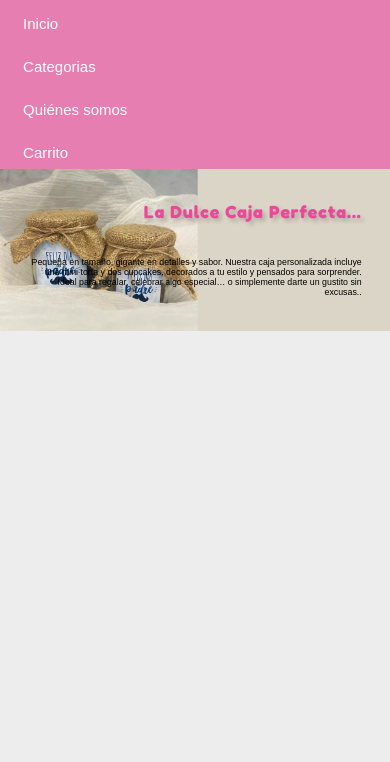
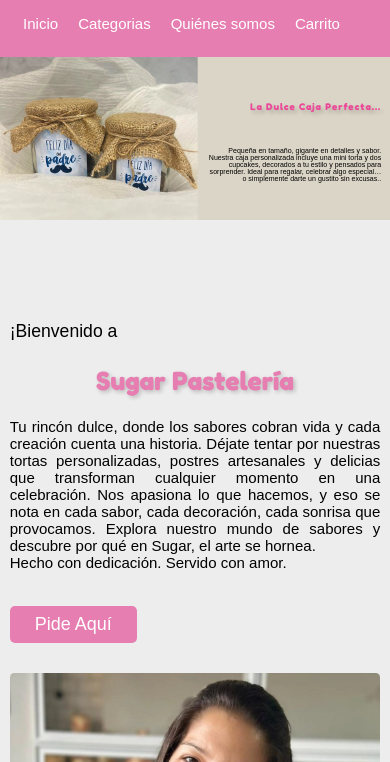
Before and after one commit to davidventuraguzman/ProyectoFinal, a plain HTML site: page index.html in a window 390 px wide. Shown: the part 82-844 px from the top of the page. Drawn offline with Linux system fonts and the light colour scheme; a web font is replaced by a local one.

Commit message:
repanpanos

```diff
--- a/css/styles.css
+++ b/css/styles.css
@@ -14,37 +14,30 @@
 html {
     box-sizing: border-box;
     font-size: 62.5%;
-    font-family: 'Poppins', sans-serif;
+    overflow-x: hidden;
 }
-
 body {
     background: var(--gris-claro);
     margin: 0;
     padding: 0;
     color: var(--negro);
 }
-
 .heading-1 {
     text-align: center;
     font-weight: 500;
     font-size: 3rem;
 }
-
-h1,
-h2 {
+h1,h2 {
     font-family: var(--titulos);
 }
-
-h3,
-p,
-a {
+h3,p,a {
     font-family: var(--parrafos);
 }
-
 img {
     max-width: 100%;
+    height: auto;
+    display: block;
 }
-
 .btn {
     text-decoration: none;
     color: var(--blanco);
@@ -54,13 +47,11 @@ img {
     border-radius: 5px;
     transition: all .3s ease-in-out;
 }
-
 .btn-rosado {
     background-color: var(--rosado);
     display: inline-block;
     margin-top: 20px;
 }
-
 .btn-rosado:hover {
     background-color: var(--rosado-fuerte);
 }
@@ -71,7 +62,6 @@ img {
     margin: 0 auto;
     width: 95%;
 }
-
 .contenedor-navegacion {
     background-color: var(--rosado);
     width: 100%;
@@ -79,20 +69,17 @@ img {
     padding: 0 2rem;
     box-sizing: border-box;
 }
-
 .contenido-navegacion {
     display: flex;
     align-items: center;
     justify-content: space-between;
 }
-
 .logo h2 {
     letter-spacing: 1px;
     font-size: 27px;
     color: var(--blanco);
     font-family: 'AmaricSC';
 }
-
 .navegacion a {
     text-decoration: none;
     font-size: 17px;
@@ -100,7 +87,6 @@ img {
     color: var(--blanco);
     transition: color .3s ease-in-out;
 }
-
 .navegacion a:hover {
     color: var(--rosado-suave);
 }
@@ -112,7 +98,6 @@ img {
     position: relative;
     overflow: hidden;
 }
-
 .carrusel ul {
     display: flex;
     padding: 0;
@@ -121,25 +106,22 @@ img {
     margin: 0;
     padding: 0;
 }
-
 .carrusel li {
     width: 100%;
     list-style: none;
     position: relative;
 }
-
 .txt {
     position: absolute;
     top: 50%;
     right: 0;
     transform: translateY(-50%);
     width: 50%;
-    padding: 0 80px;
-    border-radius: 8px;
+    padding: 0 8rem;
+    border-radius: 8rem;
     box-sizing: border-box;
     text-align: right;
 }
-
 .txt h2 {
     font-size: 45px;
     margin-bottom: 35px;
@@ -147,12 +129,10 @@ img {
     color: var(--rosado-fuerte);
     text-shadow: 3px 3px 4px #00000033;
 }
-
 .carrusel img {
     width: 100%;
     object-fit: cover;
 }
-
 .carrusel p {
     color: var(--negro);
     font-size: 20px;
@@ -162,31 +142,24 @@ img {
     0% {
         margin-left: 0;
     }
-
     20% {
         margin-left: 0;
     }
-
     25% {
         margin-left: -100%;
     }
-
     45% {
         margin-left: -100%;
     }
-
     50% {
         margin-left: -200%;
     }
-
     70% {
         margin-left: -200%;
     }
-
     75% {
         margin-left: -300%;
     }
-
     100% {
         margin-left: -300%;
     }
@@ -196,47 +169,37 @@ img {
 .contenedor-nosotros {
     display: flex;
     justify-content: space-between;
-    padding-top: 40px;
+    padding-top: 3rem;
 }
-
-.texto-nosotros,
-.imagenes-nosotros {
-    flex: 0 0 calc(50% - 10px);
+.texto-nosotros, .imagenes-nosotros {
+    flex: 0 0 calc(50% - 1rem);
 }
-
 .texto-nosotros .bienvenido {
     font-size: 30px;
 }
-
 .texto-nosotros h1 {
     font-size: 50px;
     color: var(--rosado);
     text-align: center;
     text-shadow: 2px 2px 4px #00000033;
 }
-
 .texto-nosotros p {
     font-size: 15px;
     text-align: justify;
     color: var(--negro);
 }
-
 .imagenes-nosotros {
     display: flex;
     justify-content: space-between;
 }
-
 .imagenes-nosotros img {
-    border-radius: 5px;
+    border-radius: 0.5rem;
 }
-
-.imagen1,
-.imagenes2 {
-    flex: 0 0 calc(50% - 10px);
+.imagen1,.imagenes2 {
+    flex: 0 0 calc(50% - 1rem);
 }
-
 .imagenes2 img {
-    margin-bottom: 10px;
+    margin-bottom: 1rem;
 }
 
 /*Mejores Productos*/
@@ -246,14 +209,12 @@ img {
     gap: 2rem;
     margin-bottom: 3rem;
 }
-
 .container-options {
     display: flex;
     justify-content: center;
     gap: 2rem;
     margin-bottom: 1rem;
 }
-
 .container-options span {
     color: #777;
     background-color: var(--blanco);
@@ -264,12 +225,10 @@ img {
     cursor: pointer;
     transition: background-color 0.3s ease, color 0.3s ease;
 }
-
 .container-options span:hover {
     background-color: var(--rosado);
     color: var(--blanco);
 }
-
 .container-options span.active {
     background-color: var(--rosado);
     color: var(--blanco);
@@ -281,7 +240,6 @@ img {
     grid-template-columns: repeat(auto-fit, minmax(20rem, 1fr));
     gap: 3rem;
 }
-
 .card-product {
     background-color: var(--blanco);
     padding: 2rem 3rem;
@@ -289,15 +247,12 @@ img {
     cursor: pointer;
     box-shadow: 0 0 2px #0000001a;
 }
-
 .container-img {
     position: relative;
 }
-
 .container-img img {
     width: 100%;
 }
-
 .container-img .discount {
     position: absolute;
     left: 0;
@@ -307,11 +262,9 @@ img {
     border-radius: 1rem;
     font-size: 1.2rem;
 }
-
 .card-product:hover .discount {
     background-color: var(--negro);
 }
-
 .button-group {
     display: flex;
     flex-direction: column;
@@ -323,11 +276,9 @@ img {
     z-index: -1;
     transition: all 0.4s ease;
 }
-
 .button-group span {
     border: 1px solid var(--rosado);
     padding: 0.8rem;
-
     display: flex;
     align-items: center;
     justify-content: center;
@@ -335,25 +286,20 @@ img {
     cursor: pointer;
     transition: all 0.4s ease;
 }
-
 .button-group span:hover {
     background-color: var(--rosado);
 }
-
 .button-group span i {
     font-size: 1.5rem;
     color: var(--rosado);
 }
-
 .button-group span:hover i {
     color: var(--blanco);
 }
-
 .card-product:hover .button-group {
     z-index: 0;
     right: -1rem;
 }
-
 .content-card-product {
     display: grid;
     justify-items: center;
@@ -361,31 +307,25 @@ img {
     grid-template-rows: repeat(4, min-content);
     row-gap: 1rem;
 }
-
 .stars {
     grid-row: 1/2;
     grid-column: 1/-1;
 }
-
 .stars i {
     font-size: 1.3rem;
     color: var(--rosado);
 }
-
 .content-card-product h3 {
     grid-row: 2/3;
     grid-column: 1/-1;
-
     font-weight: 400;
     font-size: 1.6rem;
     margin-bottom: 1rem;
     cursor: pointer;
 }
-
 .content-card-product h3:hover {
     color: var(--rosado);
 }
-
 .add-cart {
     justify-self: start;
     border: 2px solid var(--rosado);
@@ -393,40 +333,32 @@ img {
     border-radius: 50%;
     cursor: pointer;
     transition: all 0.4s ease;
-
     display: flex;
     align-items: center;
     justify-content: center;
 }
-
 .add-cart:hover {
     background-color: var(--rosado);
 }
-
 .add-cart i {
     font-size: 1.5rem;
     color: var(--rosado);
 }
-
 .add-cart:hover i {
     color: var(--blanco);
 }
-
 .content-card-product .price {
     justify-self: end;
     align-self: center;
-
     font-size: 1.7rem;
     font-weight: 600;
 }
-
 .content-card-product .price span {
     font-size: 1.5rem;
     font-weight: 400;
     text-decoration: line-through;
     color: #777;
     margin-left: 0.5rem;
-
 }
 
 /*Pie de página*/
@@ -435,43 +367,33 @@ img {
     background-color: var(--rosado);
     padding: 80px;
 }
-
 .contenedor-piepagina {
     display: flex;
     justify-content: space-between;
 }
-
 .info {
     flex: 0 0 calc(25% - 10px);
 }
-
-.info h3,
-.info p {
+.info h3,.info p {
     text-align: center;
     color: var(--blanco);
 }
-
 .info p {
     font-size: 15px;
 }
-
 .info h3 {
     font-size: 20.2px;
     font-weight: 600;
 }
-
 .redes-pie {
     text-align: center;
     font-size: 30px;
 }
-
-.redes-pie a,
-.redes-pie p {
+.redes-pie a, .redes-pie p {
     text-decoration: none;
     color: inherit;
     color: var(--blanco);
 }
-
 .footer {
     text-align: center;
     background-color: var(--rosado-fuerte);
@@ -486,9 +408,9 @@ img {
     }
     /* Navegación */
     .contenedor-navegacion {
-        padding: 0 1rem;
+        padding: 0rem 1rem;
+        align-items: center;
     }
-
     .contenido-navegacion {
         flex-direction: column;
         align-items: flex-start;
@@ -497,42 +419,48 @@ img {
     .navegacion {
         width: 100%;
         display: flex;
-        flex-direction: column;
         gap: 10px;
+        padding-bottom: 2rem;
+    }
+    .contenido-navegacion h2{
+        align-content: center;
     }
     .navegacion a {
         font-size: 15px;
         padding: 8px 5px;
     }
+
     /* Carrusel */
+    .carrusel {
+    height: auto;
+    aspect-ratio: 16 / 9;
+    }
+    .carrusel img {
+    height: auto;
+    }
     .carrusel ul li {
         position: relative;
     }
     .txt {
-        width: 90%;
         padding: 0 1rem;
         position: absolute;
-        top: 40%;
-        left: 50%;
+        top: 45%;
+        left: 75%;
         transform: translate(-50%, -40%);
         text-align: right;
-
+        width: 50%;
     }
     .txt h2 {
-        font-size: 2rem;
+        font-size: 1.1rem;
     }
     .carrusel p {
-        font-size: 1rem;
+        font-size: 0.8rem;
     }
 
     /* Sección Nosotros */
     .contenedor-nosotros {
         flex-direction: column;
-        gap: 20px;
-    }
-    .texto-nosotros,
-    .imagenes-nosotros {
-        flex: 1 1 100%;
+        gap: 30px;
     }
     .texto-nosotros h1 {
         font-size: 3rem;
@@ -543,9 +471,12 @@ img {
     .imagenes-nosotros {
         flex-direction: column;
     }
-    .imagen1,
-    .imagenes2 {
+    .imagen1, .imagenes2 {
         width: 100%;
+    }
+    .container-products {
+        grid-template-columns: 1fr !important;
+        gap: 2rem;
     }
     .imagenes2 img {
         width: 100%;
--- a/index.html
+++ b/index.html
@@ -19,7 +19,7 @@
                     <h2>Sugar Pasteleria</h2>
                 </div>
                 <nav class="navegacion">
-                    <a href="inicio.html">Inicio</a>
+                    <a href="index.html">Inicio</a>
                     <a href="#">Categorias</a>
                     <a href="somos.html">Quiénes somos</a>
                     <a href="#">Carrito</a>
```
